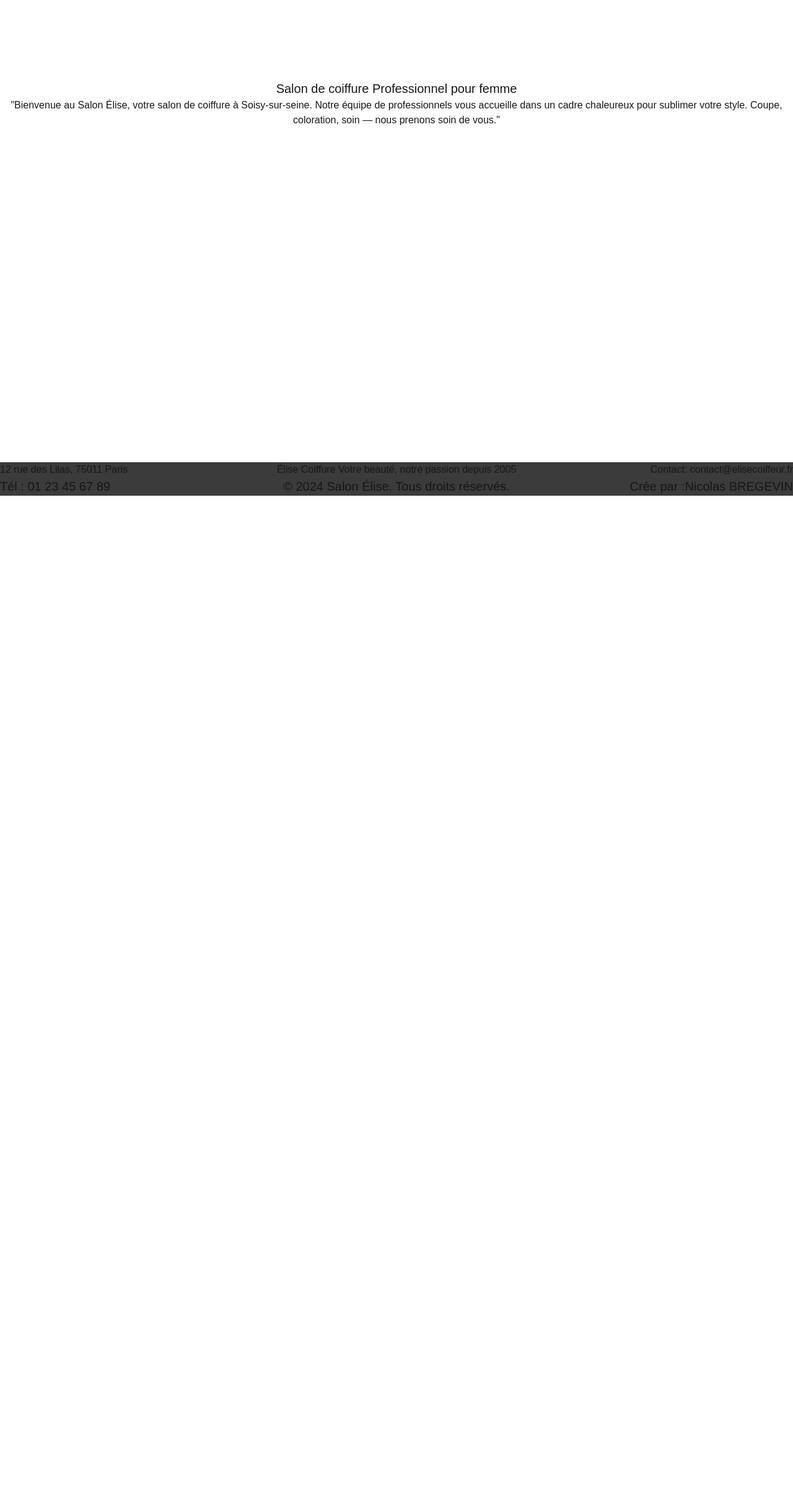
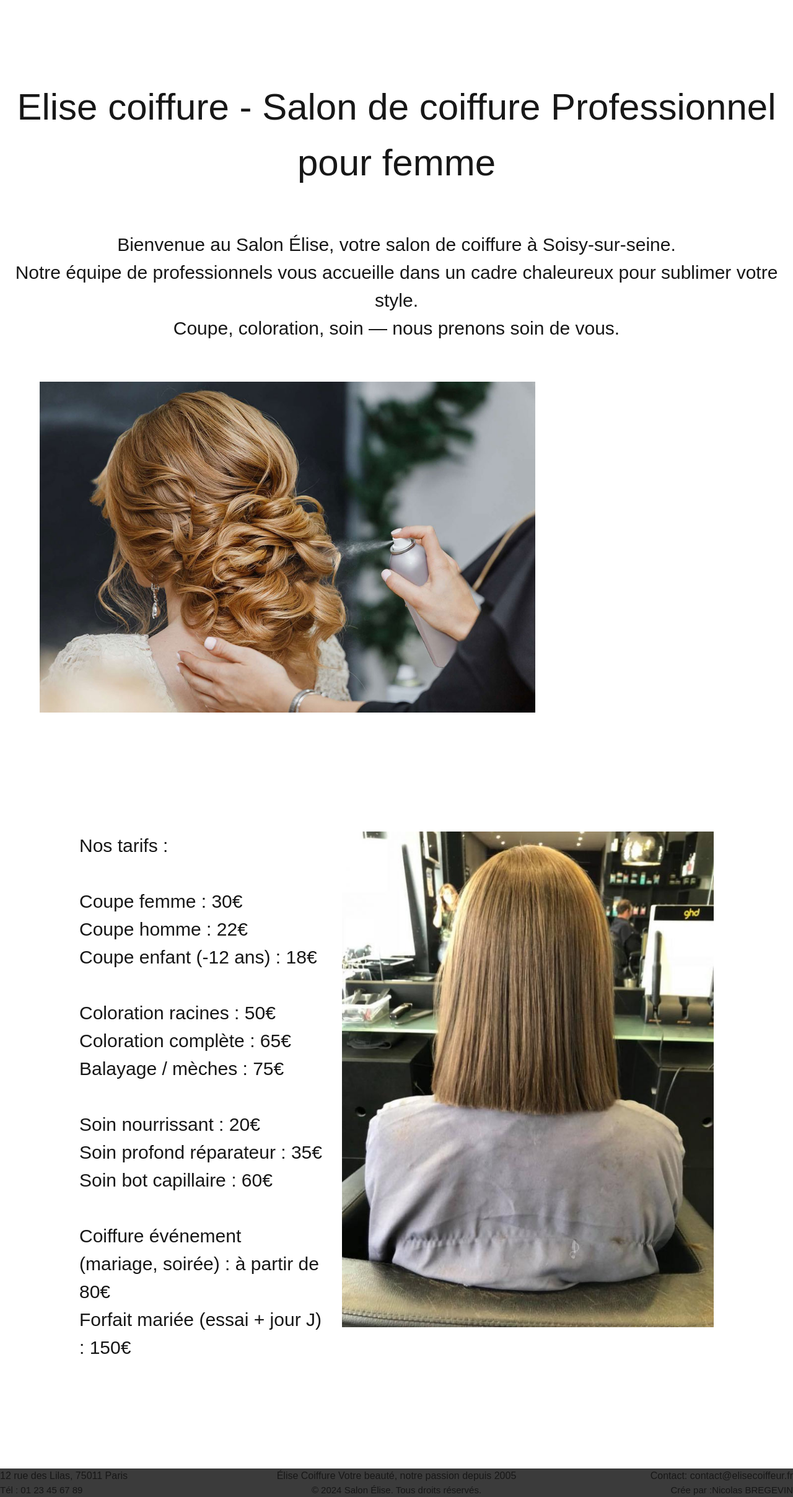
Before and after one commit to nicolas234567/Coiffeur_Site_Vitrine, a Next.js app: page / in a window 1280 px wide. Shown: the whole page at 62% size. Before the commit the page ends 800 px from the top, so only its background shows below. Built offline with nearby package versions, Linux system fonts and the light colour scheme.

Commit message:
ajout d'image et de texte

```diff
--- a/app/globals.css
+++ b/app/globals.css
@@ -31,11 +31,33 @@ body {
 h1{
   text-align: center;
   padding-top: 10%;
-  font-size: 20px;
+  font-size: 60px;
 }
 
-p{
+h2{
   text-align: center;
+  padding-top: 5%;
+  font-size: 30px;
+}
+
+/* --- hero --- */
+.texte_left {
+  flex: 1;
+  font-size: 30px;
+}
+
+/* --- images --- */
+.images_left {
+  display: flex;
+  justify-content: left;
+  padding: 5%;
+}
+
+.images_right {
+  display: flex;
+  align-items: flex-start;
+  gap: 2rem;
+  padding: 10%;
 }
 
 /* --- footer --- */
@@ -54,17 +76,17 @@ footer {
   display: flex;
   align-items: center;
   position: relative;
-  font-size: 20px;
+  font-size: 15px;
 }
 
 /* Gauche */
-.left {
+.footer_left {
   flex: 1;
   text-align: left;
 }
 
 /* Centre */
-.center {
+.footer_center {
   position: absolute;
   left: 50%;
   transform: translateX(-50%);
@@ -72,7 +94,7 @@ footer {
 }
 
 /* Droite */
-.right {
+.footer_right {
   flex: 1;
   text-align: right;
 }
--- a/components/Footer.tsx
+++ b/components/Footer.tsx
@@ -2,14 +2,14 @@ export default function Footer() {
   return (
     <footer className="footer">
       <div className="footer_line">
-        <span className="left">12 rue des Lilas, 75011 Paris</span>
-        <span className="center">Élise Coiffure Votre beauté, notre passion depuis 2005 </span>
-        <span className="right">Contact: contact@elisecoiffeur.fr</span>
+        <span className="footer_left">12 rue des Lilas, 75011 Paris</span>
+        <span className="footer_center">Élise Coiffure Votre beauté, notre passion depuis 2005 </span>
+        <span className="footer_right">Contact: contact@elisecoiffeur.fr</span>
       </div>
       <div className="footer_line_small">
-        <span className="left">Tél : 01 23 45 67 89</span>
-        <span className="middle">&copy; 2024 Salon Élise. Tous droits réservés.</span>
-        <span className="right">Crée par :<a href="https://nicolasbregevin.netlify.app/">Nicolas BREGEVIN</a></span>
+        <span className="footer_left">Tél : 01 23 45 67 89</span>
+        <span className="footer_center">&copy; 2024 Salon Élise. Tous droits réservés.</span>
+        <span className="footer_right">Crée par :<a href="https://nicolasbregevin.netlify.app/">Nicolas BREGEVIN</a></span>
       </div>
     </footer>
   );}
--- a/components/Hero.tsx
+++ b/components/Hero.tsx
@@ -1,9 +1,49 @@
+import Image from "next/image";
+
 export default function Hero() {
   return (
     <main className="hero">
-        <h1>Salon de coiffure Professionnel pour femme</h1>
-        <p>
-          "Bienvenue au Salon Élise, votre salon de coiffure à Soisy-sur-seine. Notre équipe de professionnels vous accueille dans un cadre chaleureux pour sublimer votre style. Coupe, coloration, soin — nous prenons soin de vous."
-        </p>
+        <h1>Elise coiffure - Salon de coiffure Professionnel pour femme</h1>
+        <h2>
+          Bienvenue au Salon Élise, votre salon de coiffure à Soisy-sur-seine.
+          <br />Notre équipe de professionnels vous accueille dans un cadre chaleureux pour sublimer votre style.
+          <br />Coupe, coloration, soin — nous prenons soin de vous.
+        </h2>
+        <div className="images_left">
+          <Image
+              src="/images/coiffure_laque.jpg"
+              alt="coiffure_laque"
+              width={800}
+              height={600}
+              className="hero_image"
+            />
+        </div>
+        <span className="images_right">
+          <span className="texte_left">
+            Nos tarifs :<br /><br />
+
+            Coupe femme : 30€<br />
+            Coupe homme : 22€<br />
+            Coupe enfant (-12 ans) : 18€<br /><br />
+
+            Coloration racines : 50€<br />
+            Coloration complète : 65€<br />
+            Balayage / mèches : 75€<br /><br />
+
+            Soin nourrissant : 20€<br />
+            Soin profond réparateur : 35€<br />
+            Soin bot capillaire : 60€<br /><br />
+
+            Coiffure événement (mariage, soirée) : à partir de 80€<br />
+            Forfait mariée (essai + jour J) : 150€<br /><br />
+          </span>
+          <Image
+              src="/images/coiffure_carré.jpg"
+              alt="coiffure_carré"
+              width={600}
+              height={200}
+              className="hero_image"
+            />
+        </span>
     </main>
   );}
```
Also changed, not shown: public/images/coiffure_carré.jpg (added), public/images/coiffure_laque.jpg (added).
